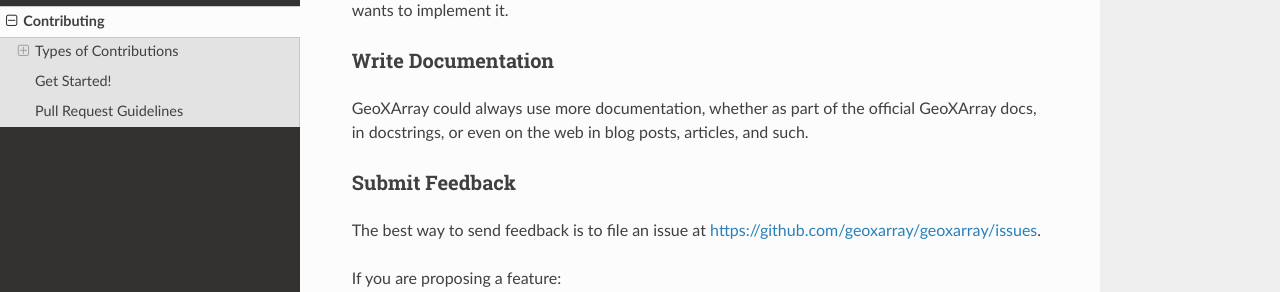
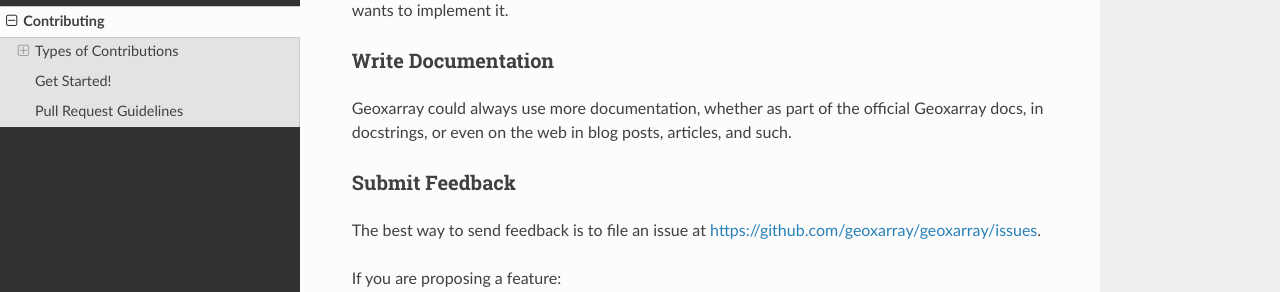
Before and after one commit to geoxarray/geoxarray, a Sphinx documentation site: the page built from docs/source/contributing.rst, in a window 1280 px wide and 900 px high, scrolled down 592 px. Shown: the part 159-451 px from the top of the window. Built offline with Sphinx 7.4.7 and the Read the Docs theme 2.0.0, drawn with Linux system fonts in a browser that asks for light colours; pages that are not in the unit, such as notebooks, are missing from menus.

```diff
--- a/docs/source/conf.py
+++ b/docs/source/conf.py
@@ -1,7 +1,7 @@
 #!/usr/bin/env python3
 # -*- coding: utf-8 -*-
 #
-# GeoXArray documentation build configuration file, created by
+# Geoxarray documentation build configuration file, created by
 # sphinx-quickstart on Thu Jun 28 12:35:56 2018.
 #
 # This file is execfile()d with the current directory set to its
@@ -173,7 +173,7 @@ latex_elements = {
 # (source start file, target name, title,
 #  author, documentclass [howto, manual, or own class]).
 latex_documents = [
-    (master_doc, "geoxarray.tex", "GeoXArray Documentation", "Contributors", "manual"),
+    (master_doc, "geoxarray.tex", "Geoxarray Documentation", "Contributors", "manual"),
 ]
 
 
@@ -181,7 +181,7 @@ latex_documents = [
 
 # One entry per manual page. List of tuples
 # (source start file, name, description, authors, manual section).
-man_pages = [(master_doc, "geoxarray", "GeoXArray Documentation", [author], 1)]
+man_pages = [(master_doc, "geoxarray", "Geoxarray Documentation", [author], 1)]
 
 
 # -- Options for Texinfo output -------------------------------------------
@@ -193,7 +193,7 @@ texinfo_documents = [
     (
         master_doc,
         "geoxarray",
-        "GeoXArray Documentation",
+        "Geoxarray Documentation",
         author,
         "geoxarray",
         "Geolocation utilities for xarray objects",
--- a/docs/source/contributing.rst
+++ b/docs/source/contributing.rst
@@ -35,8 +35,8 @@ is open to whoever wants to implement it.
 Write Documentation
 ~~~~~~~~~~~~~~~~~~~
 
-GeoXArray could always use more documentation, whether
-as part of the official GeoXArray docs, in docstrings,
+Geoxarray could always use more documentation, whether
+as part of the official Geoxarray docs, in docstrings,
 or even on the web in blog posts, articles, and such.
 
 Submit Feedback
```
